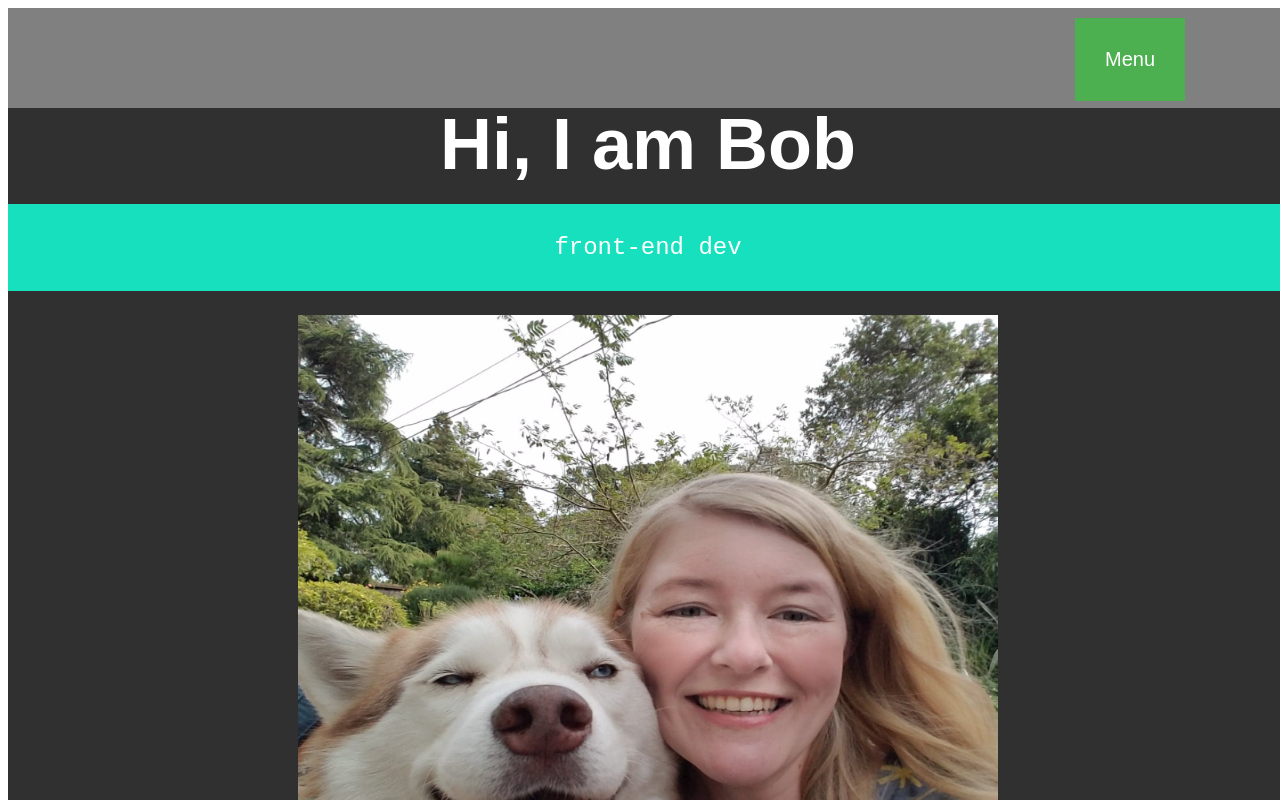
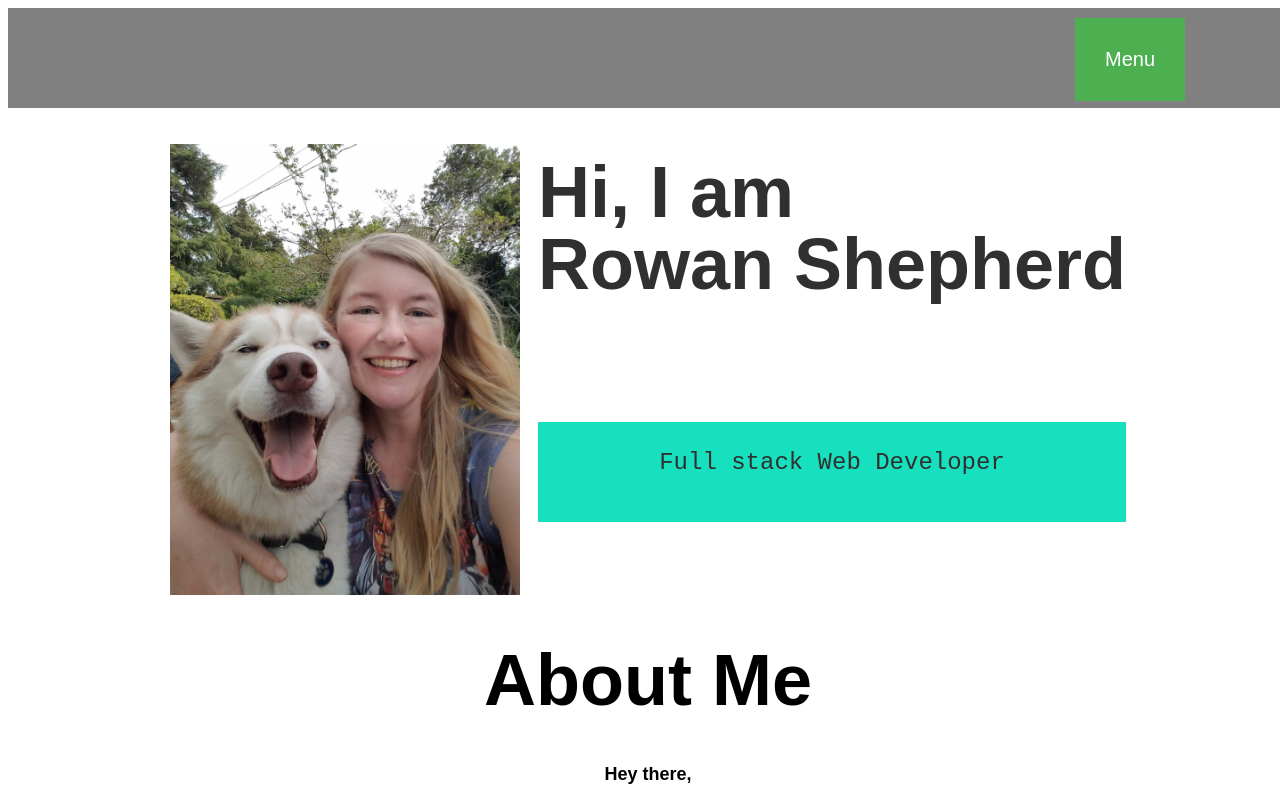
Before and after one commit to EpicRowan/Portfolio-Site, a React (Create React App) app in the folder portfolio_website/: page / in a window 1280 px wide. Shown: the top 800 px of the page. Built offline with nearby package versions, Linux system fonts and the light colour scheme.

Commit message:
Made initial intro look decent

```diff
--- a/portfolio_website/src/App.css
+++ b/portfolio_website/src/App.css
@@ -37,12 +37,13 @@
 .home {
 
   flex:var(--condiv-flex);
-  background-color: var(--clr-dark);
-  color:var(--clr-light);
-  margin: 50;
+  background-color: var(--clr-light);
+  color:var(--clr-dark);
   font-family: var(--ff-primary);
   font-size: var(--fs-body);
   margin-bottom: .25em;
+  margin: 25px;
+  text-align:left;
 }
 
 .App {
@@ -55,6 +56,31 @@
   font-size: var(--fs-body);
 }
 
+/*intro section */
+@media(min-width: 600px) {
+  .home {
+    display: grid;
+    width: min-content;
+    margin:0 auto;
+    grid-column-gap: 1em;
+    grid-template-areas:
+      "img title"
+      "img subtitle";
+    grid-template-columns: min-content max-content;
+  }
+}
+
+/*Profile picture */
+
+.profilepic {
+  grid-area: img;
+  min-width: 250px;
+  max-width: 350px;
+  margin: 50;
+  margin-top: 2em;
+}
+
+
 /*Header */
 
 .header {
@@ -65,12 +91,6 @@
   font-family: var(--ff-primary);
 }
 
-/*Profile picture */
-
-.profilepic {
-  width:700px;
-  height:800px;
-}
 
 
 /* Typography */
@@ -78,7 +98,7 @@ h1,
 h2,
 h3 {
   line-height: 1;
-  margin:0;
+  margin:10;
 }
 
 h1 {font-size: var(--fs-h1)}
@@ -90,12 +110,10 @@ h3 {font-size: var(--fs-h3)}
 }
 
 .section__subtitle {
-  margin:10;
-  padding: 30px;
   font-size: var(--fs-h3);
   background: var(--clr-accent);
   font-family: var(--ff-secondary);
-  postion: relative;
+  height: 100px;
 }
 
 /* css for active class */
--- a/portfolio_website/src/contents/Home.js
+++ b/portfolio_website/src/contents/Home.js
@@ -3,11 +3,13 @@ import profilepic from '../img/milo_profile.jpg';
 import About from '../contents/About'
 import Intro from '../contents/Intro'
 import Header from '../components/Header'
+import Name from '../contents/Name'
 
 class Home extends Component {
 	render() {
 		return (
 			<div>
+
 		<Header />
 		<Intro />
 		<About />
--- a/portfolio_website/src/contents/Intro.js
+++ b/portfolio_website/src/contents/Intro.js
@@ -7,12 +7,17 @@ class Intro extends Component {
 
 			<div className="home">
 				<h1>
-					Hi, I am Bob
+					Hi, I am
+					<br />
+					Rowan Shepherd
 				</h1>
+				<img src={profilepic} className="profilepic"></img>
 				<p className="section__subtitle">
-					front-end dev
+					<center>
+					<br />
+						Full stack Web Developer
+					</center>
 				</p>
-				<img src={profilepic} className="profilepic"></img>
 
 			</div>
 		)
```
